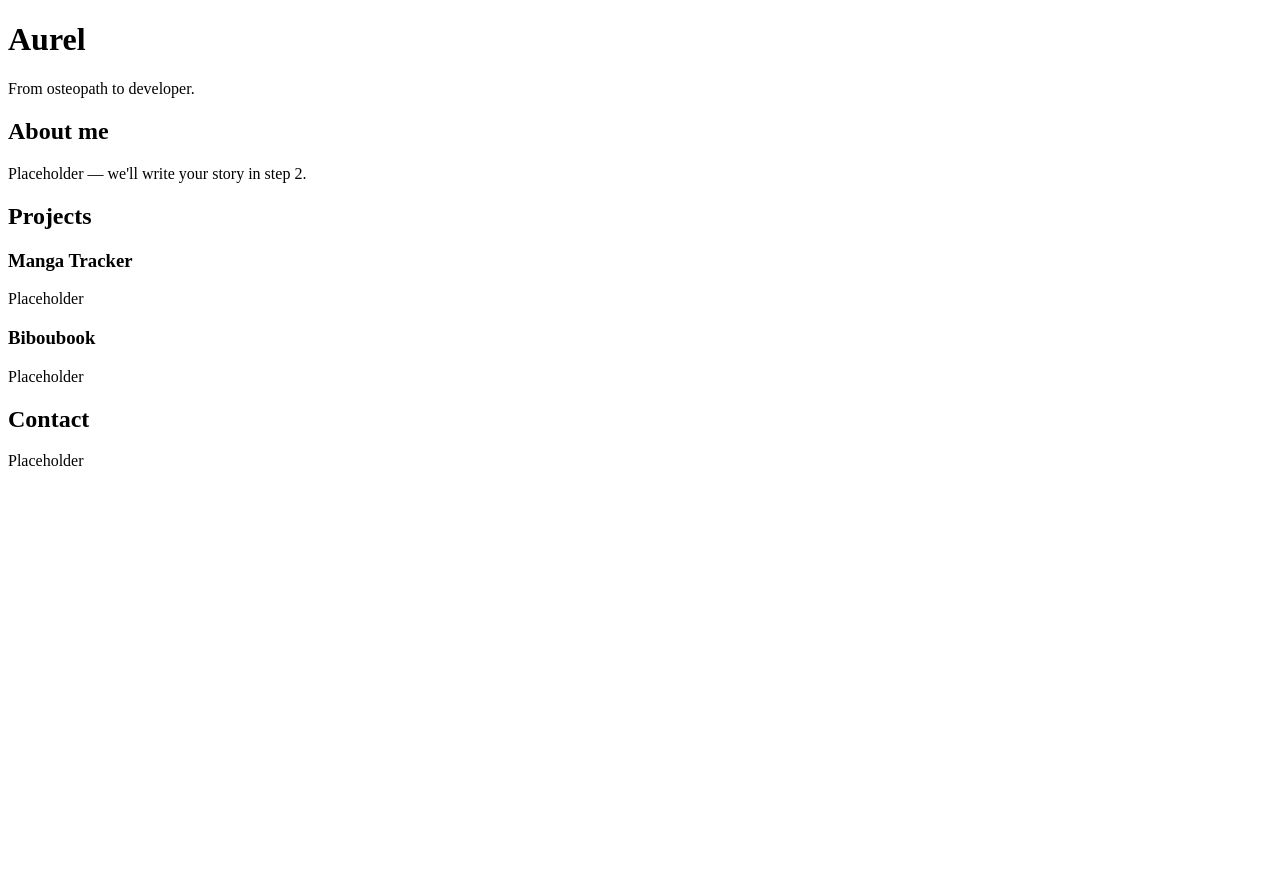
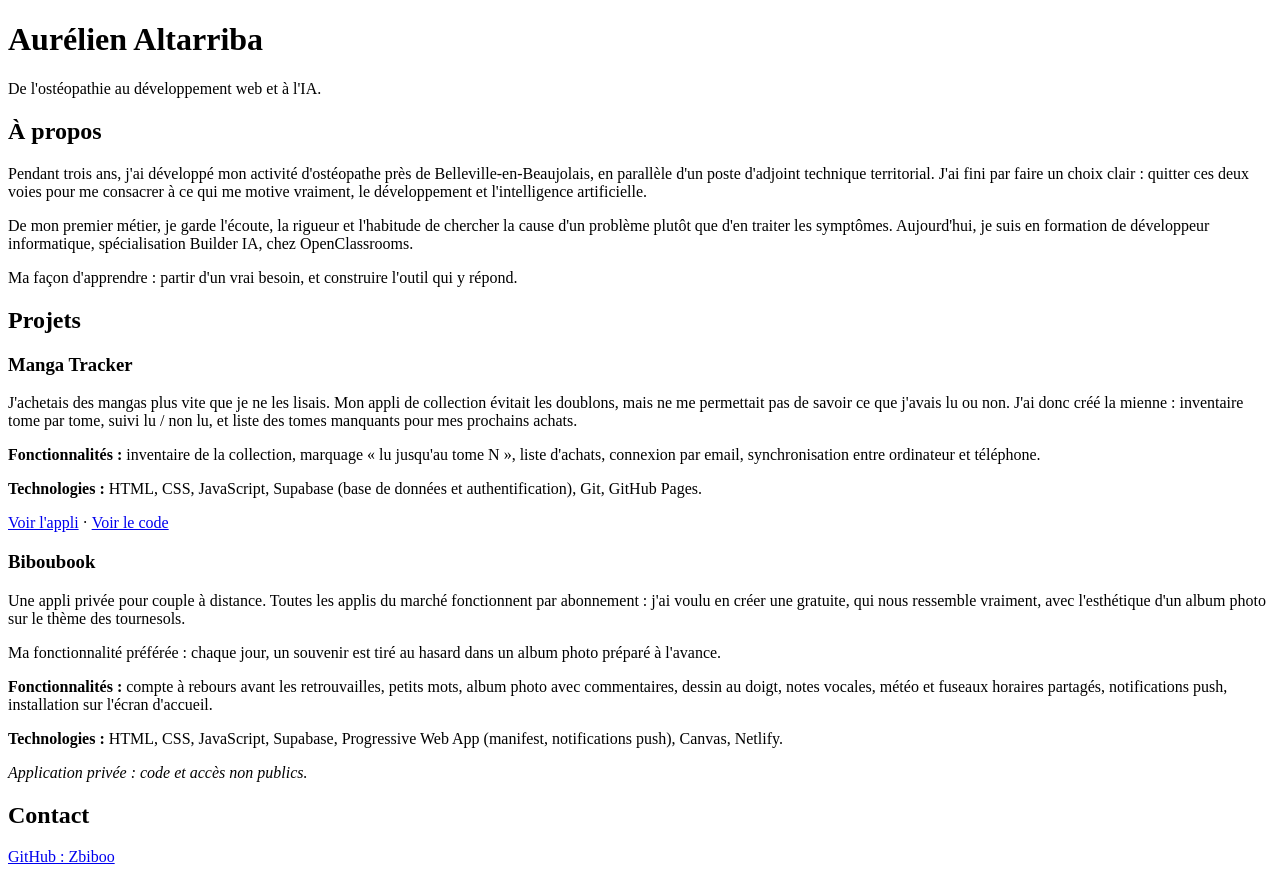
Before and after one commit to Zbiboo/zbiboo.github.io, a plain HTML site: page index.html in a window 1280 px wide. Before the commit the page ends 800 px from the top, so only its background shows below. Drawn offline with Linux system fonts and the light colour scheme.

Commit message:
Add about section and project descriptions

```diff
--- a/index.html
+++ b/index.html
@@ -1,36 +1,86 @@
 <!DOCTYPE html>
-<html lang="en">
+<html lang="fr">
 <head>
   <meta charset="UTF-8">
   <meta name="viewport" content="width=device-width, initial-scale=1.0">
-  <title>Aurel — Developer</title>
+  <title>Aurélien Altarriba — Développeur en reconversion</title>
+  <meta name="description" content="Portfolio d'Aurélien Altarriba, ancien ostéopathe en reconversion vers le développement web et l'IA.">
 </head>
 <body>
   <header>
-    <h1>Aurel</h1>
-    <p>From osteopath to developer.</p>
+    <h1>Aurélien Altarriba</h1>
+    <p>De l'ostéopathie au développement web et à l'IA.</p>
   </header>
 
   <section id="about">
-    <h2>About me</h2>
-    <p>Placeholder — we'll write your story in step 2.</p>
+    <h2>À propos</h2>
+    <p>
+      Pendant trois ans, j'ai développé mon activité d'ostéopathe près de
+      Belleville-en-Beaujolais, en parallèle d'un poste d'adjoint technique territorial.
+      J'ai fini par faire un choix clair : quitter ces deux voies pour me consacrer
+      à ce qui me motive vraiment, le développement et l'intelligence artificielle.
+    </p>
+    <p>
+      De mon premier métier, je garde l'écoute, la rigueur et l'habitude de
+      chercher la cause d'un problème plutôt que d'en traiter les symptômes.
+      Aujourd'hui, je suis en formation de développeur informatique,
+      spécialisation Builder IA, chez OpenClassrooms.
+    </p>
+    <p>
+      Ma façon d'apprendre : partir d'un vrai besoin, et construire
+      l'outil qui y répond.
+    </p>
   </section>
 
   <section id="projects">
-    <h2>Projects</h2>
+    <h2>Projets</h2>
+
     <article>
       <h3>Manga Tracker</h3>
-      <p>Placeholder</p>
+      <p>
+        J'achetais des mangas plus vite que je ne les lisais. Mon appli de collection
+        évitait les doublons, mais ne me permettait pas de savoir ce que j'avais lu
+        ou non. J'ai donc créé la mienne : inventaire tome par tome, suivi lu / non lu,
+        et liste des tomes manquants pour mes prochains achats.
+      </p>
+      <p><strong>Fonctionnalités :</strong> inventaire de la collection, marquage
+        « lu jusqu'au tome N », liste d'achats, connexion par email,
+        synchronisation entre ordinateur et téléphone.</p>
+      <p><strong>Technologies :</strong> HTML, CSS, JavaScript, Supabase
+        (base de données et authentification), Git, GitHub Pages.</p>
+      <p>
+        <a href="https://zbiboo.github.io/manga-tracker/">Voir l'appli</a> ·
+        <a href="https://github.com/Zbiboo/manga-tracker">Voir le code</a>
+      </p>
     </article>
+
     <article>
       <h3>Biboubook</h3>
-      <p>Placeholder</p>
+      <p>
+        Une appli privée pour couple à distance. Toutes les applis du marché
+        fonctionnent par abonnement : j'ai voulu en créer une gratuite, qui
+        nous ressemble vraiment, avec l'esthétique d'un album photo
+        sur le thème des tournesols.
+      </p>
+      <p>
+        Ma fonctionnalité préférée : chaque jour, un souvenir est tiré au hasard
+        dans un album photo préparé à l'avance.
+      </p>
+      <p><strong>Fonctionnalités :</strong> compte à rebours avant les retrouvailles,
+        petits mots, album photo avec commentaires, dessin au doigt,
+        notes vocales, météo et fuseaux horaires partagés,
+        notifications push, installation sur l'écran d'accueil.</p>
+      <p><strong>Technologies :</strong> HTML, CSS, JavaScript, Supabase,
+        Progressive Web App (manifest, notifications push), Canvas, Netlify.</p>
+      <p><em>Application privée : code et accès non publics.</em></p>
     </article>
   </section>
 
   <section id="contact">
     <h2>Contact</h2>
-    <p>Placeholder</p>
+    <p>
+      <a href="https://github.com/Zbiboo">GitHub : Zbiboo</a>
+    </p>
   </section>
 </body>
 </html>
```
